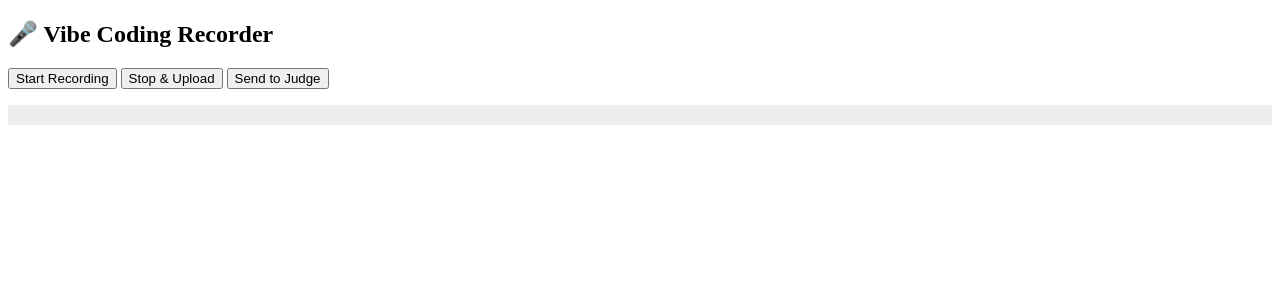
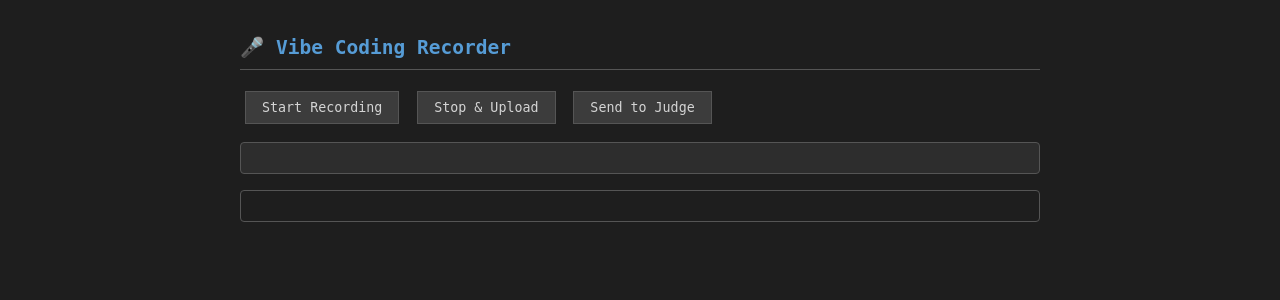
Before and after one commit to tm-jay-lorenzo/literal-vibes, a FastAPI app: page / in a window 1280 px wide. Shown: the top 300 px of the page. Run offline with FastAPI, Linux system fonts and the light colour scheme.

Commit message:
feat: added coding agent

```diff
--- a/app.py
+++ b/app.py
@@ -1,4 +1,3 @@
-
 from fastapi import FastAPI, UploadFile, File, Request
 from fastapi.responses import HTMLResponse
 from fastapi.middleware.cors import CORSMiddleware
@@ -29,6 +28,18 @@ async def upload_audio(file: UploadFile = File(...)):
         shutil.copyfileobj(file.file, buffer)
     return {"message": "File uploaded"}
 
+def generate_code(prompt: str) -> str:
+    code_prompt = f"""
+    Create code based on these musical instructions:
+    {prompt}
+
+    Respond only with the code implementation, no explanations.
+    """
+    code_response = ollama.chat(model="llama3", messages=[
+        {"role": "user", "content": code_prompt}
+    ])
+    return code_response['message']['content']
+
 @app.post("/vibe")
 def handle_vibe():
     result = model.transcribe(UPLOAD_PATH)
@@ -55,16 +66,17 @@ def handle_vibe():
     Input: "{prompt}"
     """
 
-
     response = ollama.chat(model="llama3", messages=[
         {"role": "user", "content": judge_prompt}
     ])
 
     approved = "APPROVED" in response['message']['content'].upper()
+    generated_code = generate_code(prompt) if approved else None
 
     return {
         "approved": approved,
-        "transcription": prompt
+        "transcription": prompt,
+        "generated_code": generated_code
     }
 
 # Global flag
@@ -72,7 +84,9 @@ stop_loop = False
 
 def loop_beat():
     global stop_loop
-    beat = AudioSegment.from_file("beats/lofi.flac", format="flac")
+    filename = "beats/mockingbird.mp3"
+    beat_format = filename.split('.')[-1]
+    beat = AudioSegment.from_file(filename, format=beat_format)
     play(beat)
     print("Attempting to stop beat")
     playback.stop(beat)
--- a/templates/recorder.html
+++ b/templates/recorder.html
@@ -3,6 +3,51 @@
 <head>
   <meta charset="UTF-8">
   <title>Vibe Coding Recorder</title>
+  <style>
+    body {
+      font-family: monospace;
+      max-width: 800px;
+      margin: 0 auto;
+      padding: 20px;
+      background: #1e1e1e;
+      color: #d4d4d4;
+    }
+    button {
+      font-family: monospace;
+      background: #3c3c3c;
+      color: #d4d4d4;
+      border: 1px solid #555;
+      padding: 8px 16px;
+      margin: 5px;
+      cursor: pointer;
+    }
+    button:hover {
+      background: #4c4c4c;
+    }
+    #judge-response {
+      background: #2d2d2d;
+      padding: 15px;
+      border: 1px solid #555;
+      border-radius: 4px;
+      white-space: pre-wrap;
+    }
+    #generated-code {
+      background: #1e1e1e;
+      padding: 15px;
+      border: 1px solid #555;
+      border-radius: 4px;
+      white-space: pre-wrap;
+      font-family: 'Consolas', monospace;
+    }
+    #status {
+      color: #569cd6;
+    }
+    h2 {
+      color: #569cd6;
+      border-bottom: 1px solid #555;
+      padding-bottom: 10px;
+    }
+  </style>
 </head>
 <body>
   <h2>🎤 Vibe Coding Recorder</h2>
@@ -12,7 +57,8 @@
   <button id="judge">Send to Judge</button>
 
   <p id="status"></p>
-  <pre id="judge-response" style="background:#eee; padding:10px; white-space:pre-wrap;"></pre>
+  <pre id="judge-response"></pre>
+  <pre id="generated-code"></pre>
 
   <script>
     let mediaRecorder;
@@ -50,6 +96,11 @@
       const data = await res.json();
       document.getElementById("judge-response").textContent =
         data.approved ? `✅ Approved:\n${data.transcription}` : `❌ Rejected:\n${data.transcription}`;
+      if (data.approved && data.generated_code) {
+        document.getElementById("generated-code").textContent = data.generated_code;
+      } else {
+        document.getElementById("generated-code").textContent = "";
+      }
       document.getElementById("status").textContent = "Done.";
     };
   </script>
```
